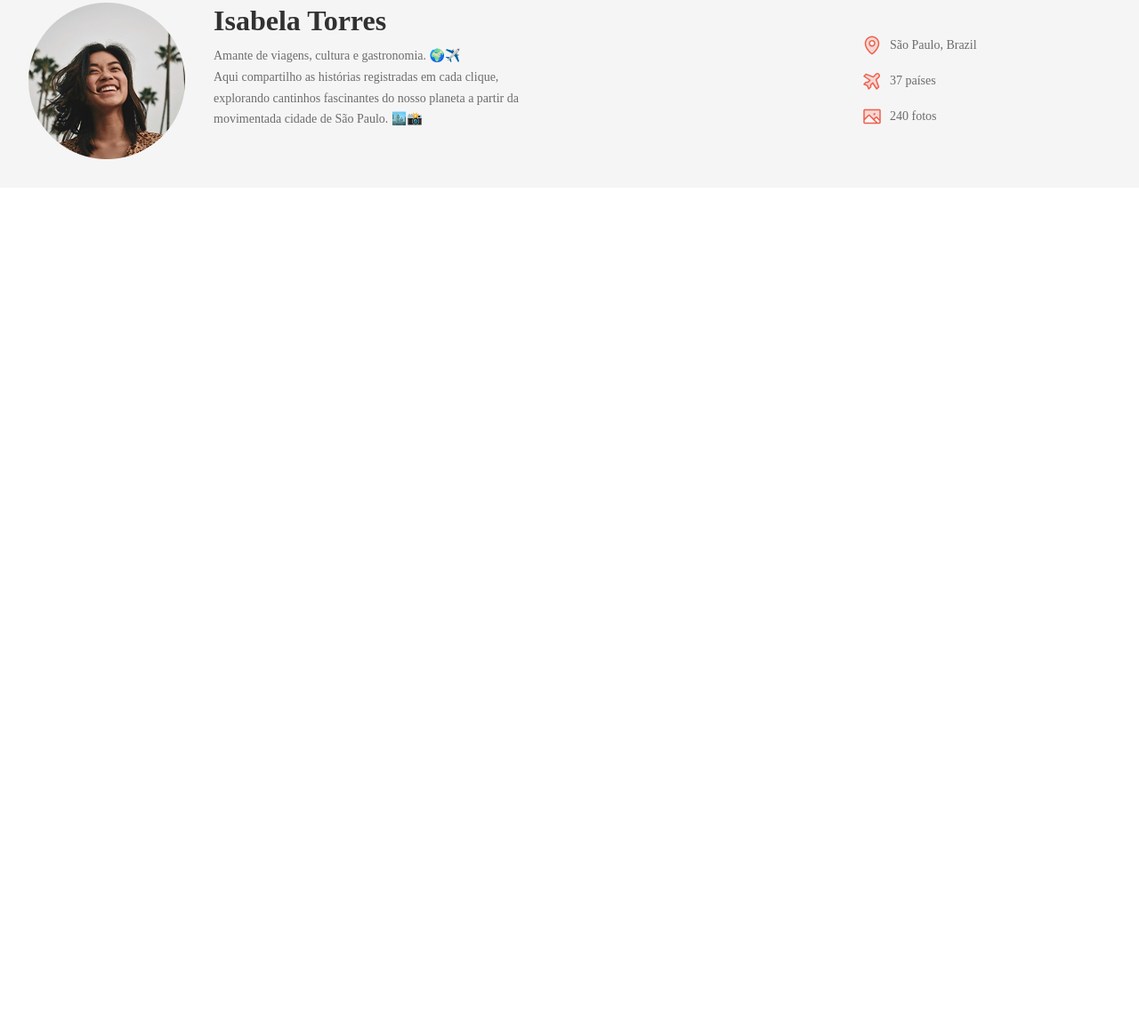
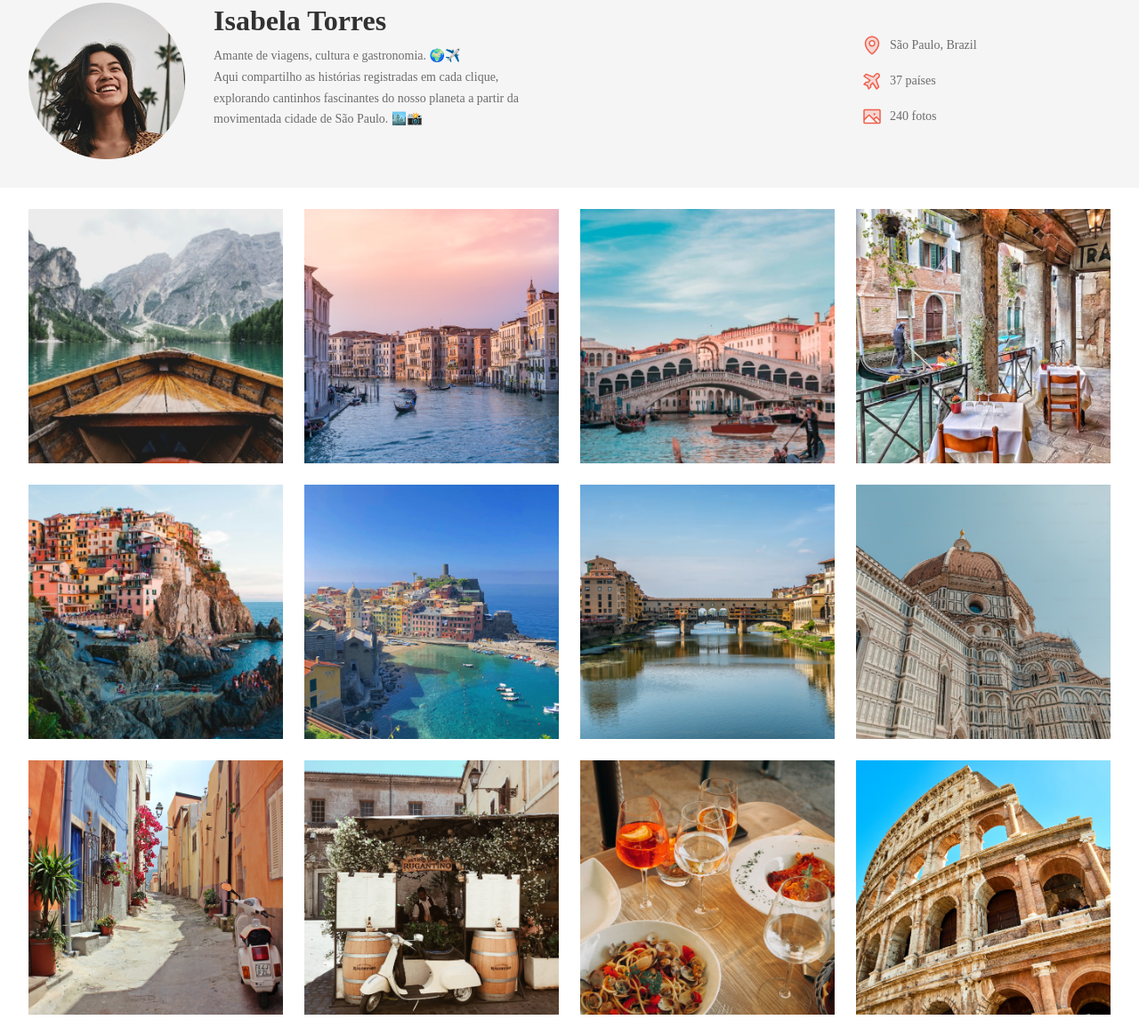
Before and after one commit to brunokristt/travelgram, a plain HTML site: page index.html in a window 1280 px wide. Shown: the part 125-1290 px from the top of the page at 89% size. Before the commit the page ends 800 px from the top, so only its background shows below. Drawn offline with Linux system fonts and the light colour scheme; a web font is replaced by a local one.

Commit message:
feat: inclui galeria de fotos

```diff
--- a/index.html
+++ b/index.html
@@ -58,5 +58,19 @@
             </div>
         </header>
     </div>
+    <main class="container">
+        <img src="/assets/images/Image 01.png" alt="...">
+        <img src="/assets/images/Image 02.png" alt="...">
+        <img src="/assets/images/Image 03.png" alt="...">
+        <img src="/assets/images/Image 04.png" alt="...">
+        <img src="/assets/images/Image 05.png" alt="...">
+        <img src="/assets/images/Image 06.png" alt="...">
+        <img src="/assets/images/Image 07.png" alt="...">
+        <img src="/assets/images/Image 08.png" alt="...">
+        <img src="/assets/images/Image 09.png" alt="...">
+        <img src="/assets/images/Image 10.png" alt="...">
+        <img src="/assets/images/Image 11.png" alt="...">
+        <img src="/assets/images/Image 12.png" alt="...">
+    </main>
 </body>
 </html>
--- a/styles/index.css
+++ b/styles/index.css
@@ -1,3 +1,4 @@
 @import url(./global.css);
 @import url(./nav.css);
 @import url(./header.css);
+@import url(./main.css);
--- /dev/null
+++ b/styles/main.css
@@ -0,0 +1,12 @@
+main {
+    display: flex;
+    flex-wrap: wrap;
+    gap: 24px;
+    padding-block: 24px;
+}
+
+main img {
+    width: 286px;
+    height: 286px;
+    object-fit: cover;
+}
```
